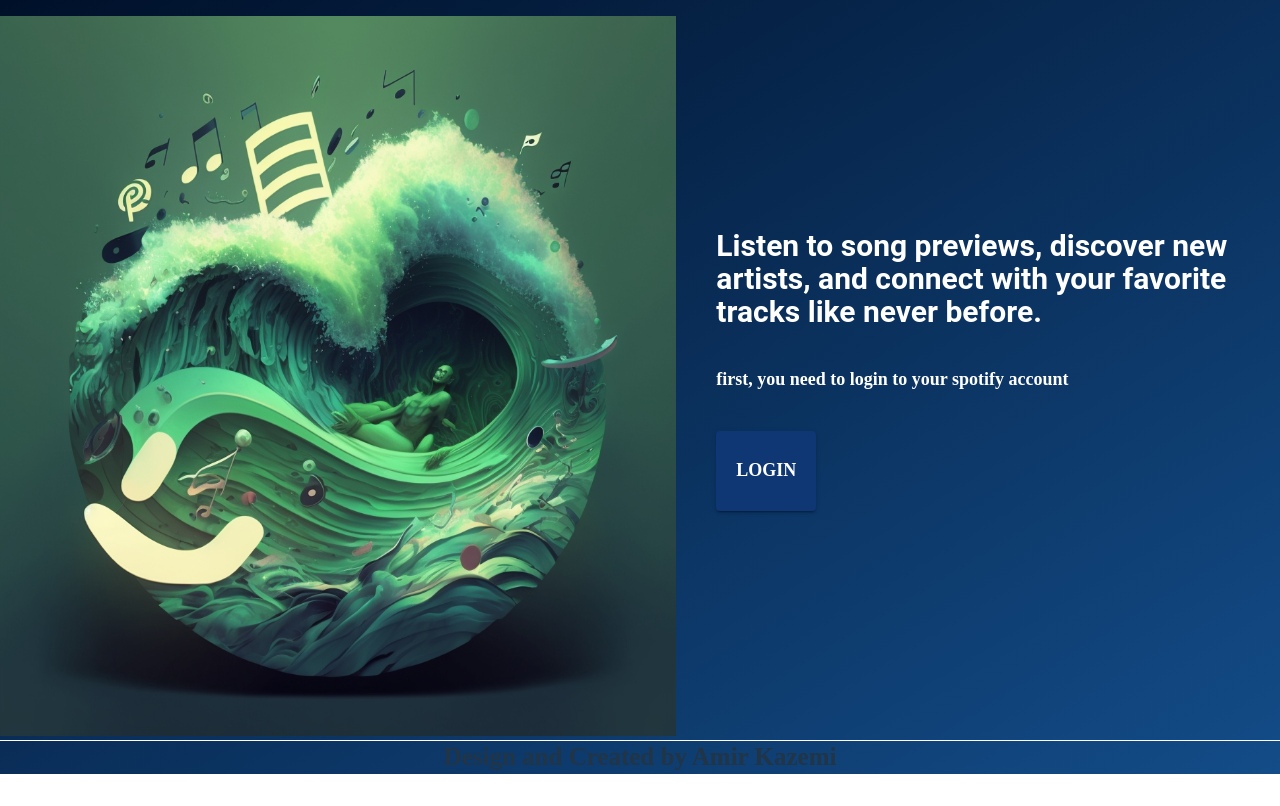
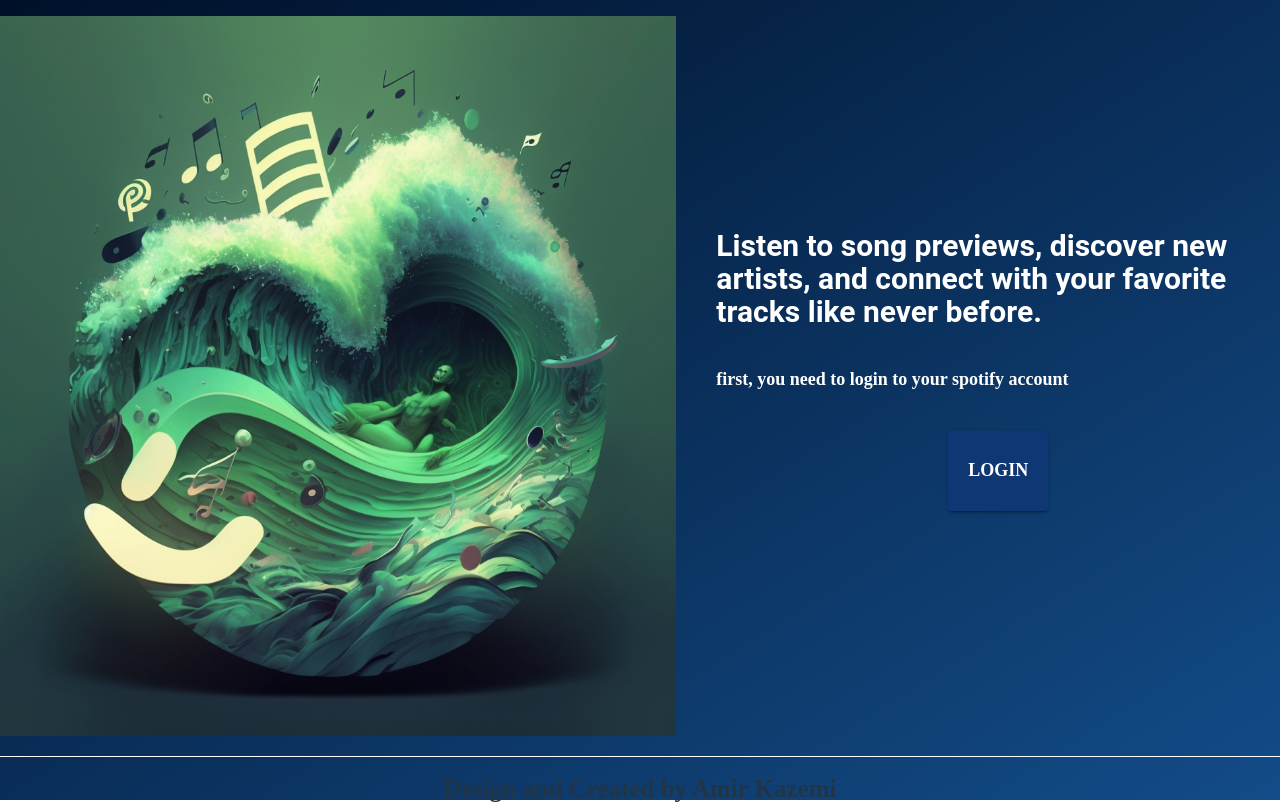
Before and after one commit to Amirkzm/Spotify-clone, a React (Vite) app: page / in a window 1280 px wide. Built offline with nearby package versions, Linux system fonts and the light colour scheme.

Commit message:
add mediaquery for small devices

```diff
--- a/src/pages/Login.tsx
+++ b/src/pages/Login.tsx
@@ -6,6 +6,8 @@
   Typography,
   Stack,
   Box,
+  useTheme,
+  useMediaQuery,
 } from "@mui/material";
 import { Close } from "@mui/icons-material";
 import loginBackground from "../assets/images/login-bg.png";
@@ -15,12 +17,13 @@
 import { RootState } from "../redux/store";
 
 const Login = () => {
-  console.log("running login");
   const { oauthHandler } = useLogin();
   const [open, setOpen] = useState<boolean>(true);
   const { accessToken, accessGranted } = useSelector(
     (state: RootState) => state.userAuth
   );
+  const theme = useTheme();
+  const showBanner = useMediaQuery(theme.breakpoints.up(650));
 
   const handleClose = () => {
     setOpen(false);
@@ -41,7 +44,11 @@
 
   return (
     <Stack
-      sx={{ background: "linear-gradient(to bottom right, #001029, #134c88)" }}
+      sx={{
+        background: "linear-gradient(to bottom right, #001029, #134c88)",
+        height: "100vh",
+        justifyContent: "space-between",
+      }}
     >
       <Stack
         sx={{
@@ -49,9 +56,10 @@
           justifyContent: "center",
           alignItems: "center",
           gap: 5,
+          flex: "1 1 auto",
         }}
       >
-        <Box sx={{ mt: 2 }}>
+        <Box sx={{ mt: 2, display: showBanner ? "block" : "none" }}>
           <img
             src={loginBackground}
             height={"700"}
@@ -85,6 +93,8 @@
               display: "flex",
               justifyContent: "center",
               alignItems: "center",
+              left: "50%",
+              transform: "translateX(-50%)",
               bgcolor: "primary.main",
             }}
             onClick={oauthHandler}
@@ -121,8 +131,10 @@
           </Snackbar>
         )}
       </Stack>
-      <Box sx={{ width: "100%", height: "1px", bgcolor: "white" }}></Box>
       <Stack sx={{ justifyContent: "center", alignItems: "center" }}>
+        <Box
+          sx={{ width: "100%", height: "1px", bgcolor: "white", my: 2 }}
+        ></Box>
         <Typography
           variant="body1"
           sx={{
```
